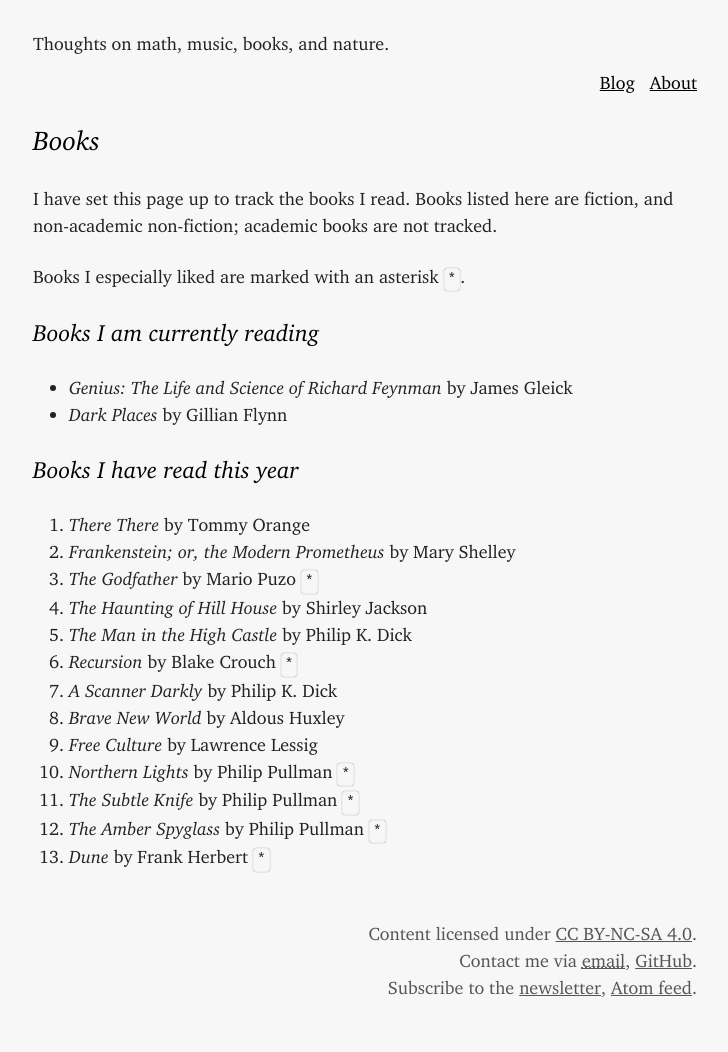
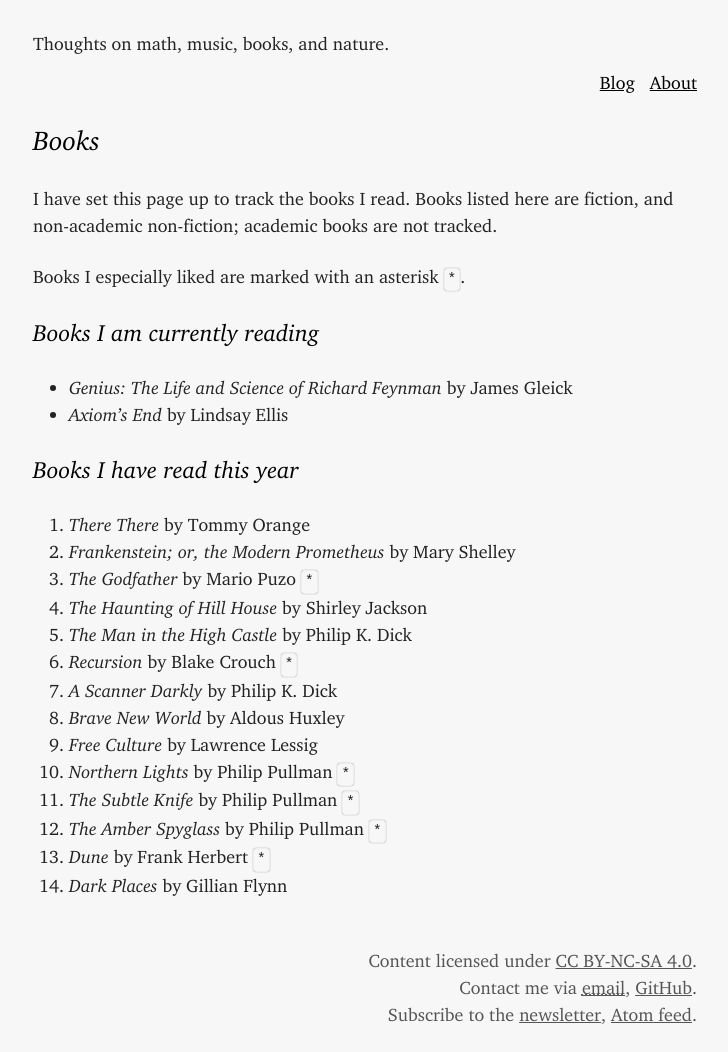
Before and after one commit to LeonardoGoller/LeonardoGoller.github.io, a Jekyll site: the page built from books.markdown, in a window 1280 px wide. Shown: the whole page, without its empty margins (275-1003 px from the left). Built offline with Jekyll 4.4.1, drawn with Linux system fonts in a browser that asks for light colours; comment, search, counter and statistics services are not loaded; before the commit the page ends 1025 px from its top, so only the background shows below that.

```diff
--- a/_config.yml
+++ b/_config.yml
@@ -34,8 +34,8 @@ currentbooks:
   - title: "Genius: The Life and Science of Richard Feynman"
     author: James Gleick
 
-  - title: Dark Places
-    author: Gillian Flynn
+  - title: Axiom's End
+    author: Lindsay Ellis
 
 
 # Build settings
--- a/books.markdown
+++ b/books.markdown
@@ -34,3 +34,4 @@ Books I especially liked are marked with an asterisk  `*`.
 11. _The Subtle Knife_ by Philip Pullman `*`
 12. _The Amber Spyglass_ by Philip Pullman `*`
 13. _Dune_ by Frank Herbert `*`
+14. _Dark Places_ by Gillian Flynn
```
